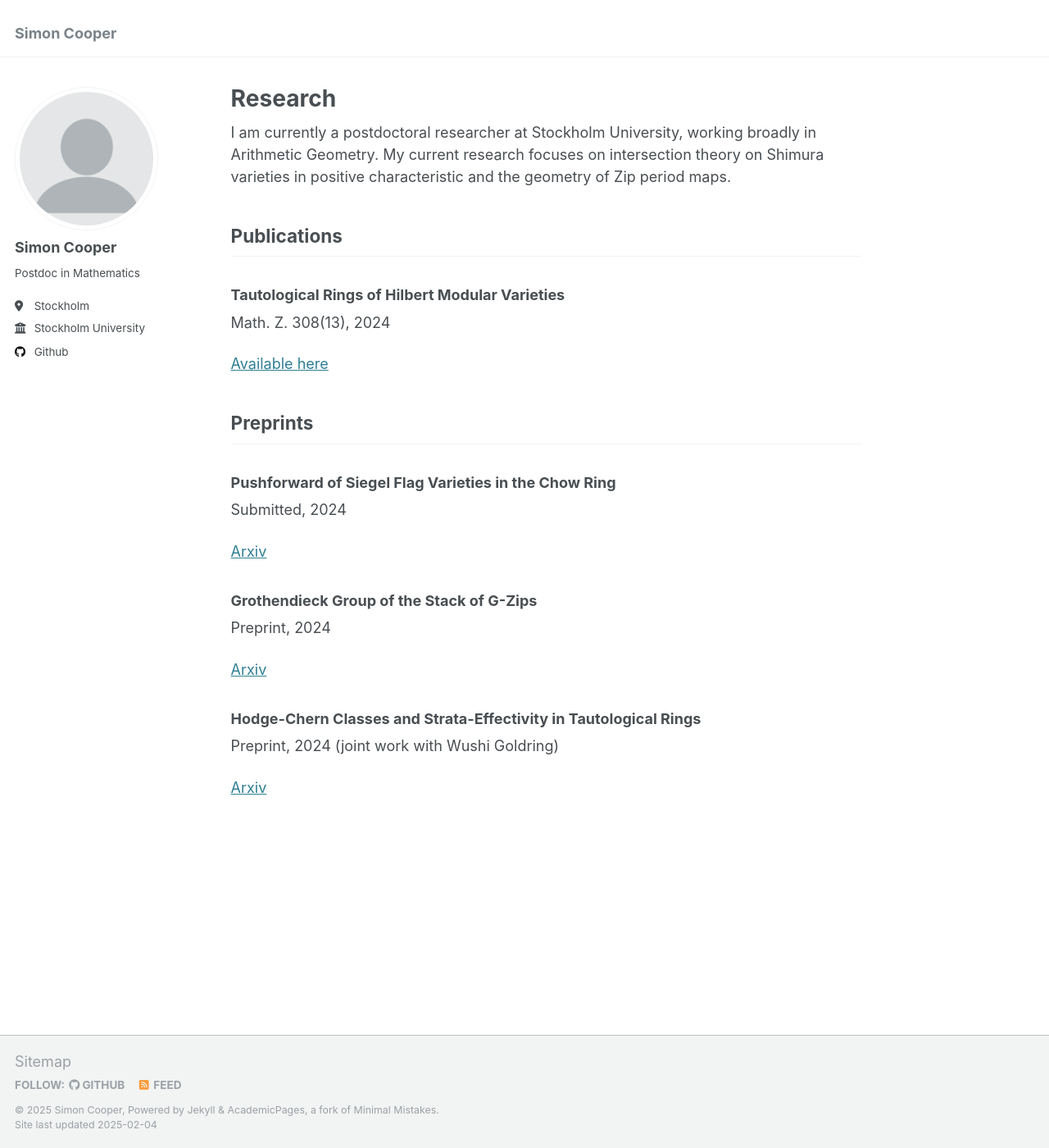
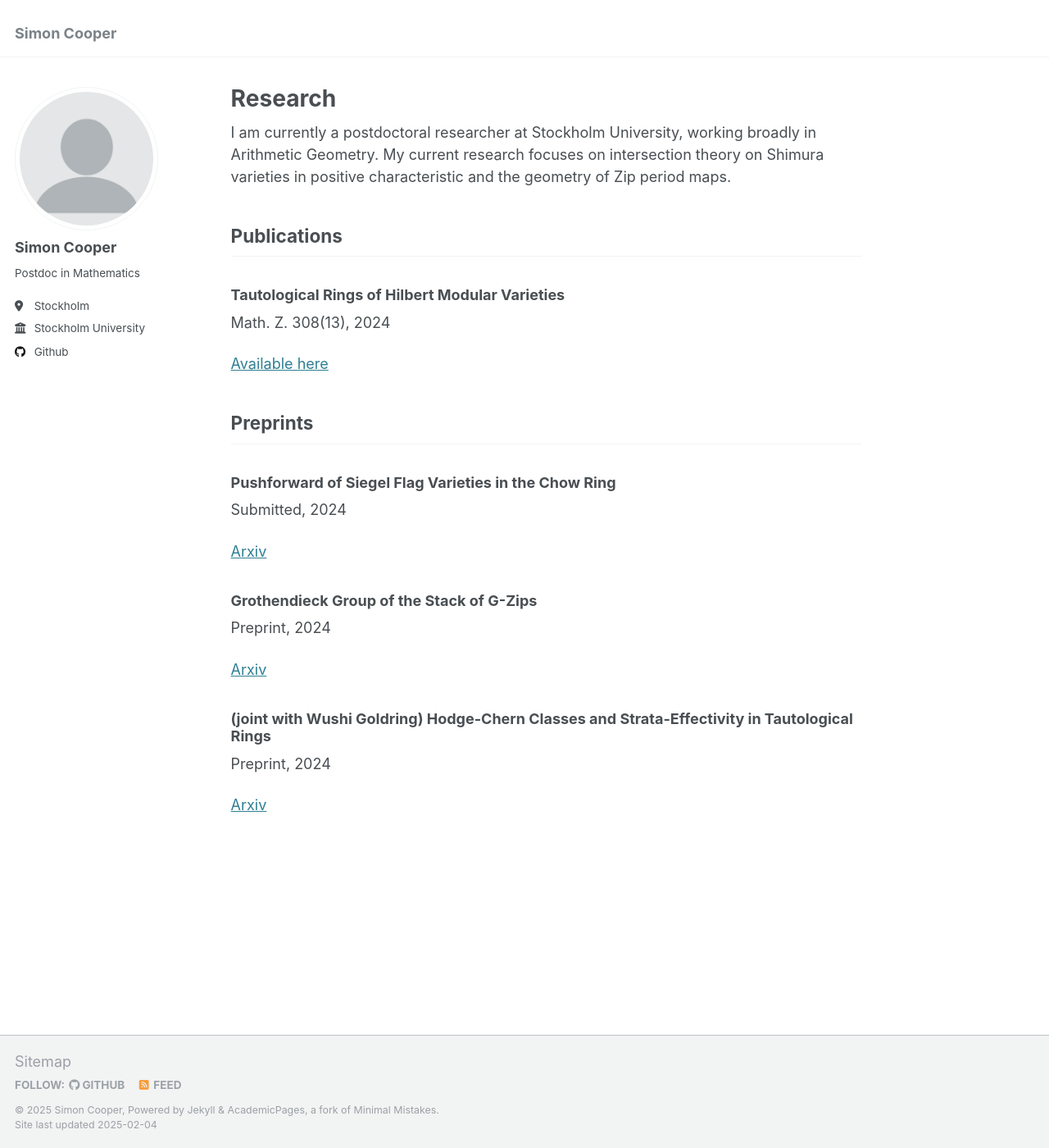
Before and after one commit to s-j-cooper/s-j-cooper.github.io, a Jekyll site: the page built from _pages/about.md, in a window 1280 px wide and 1400 px high. Shown: the whole window at 82% size. Built offline with Jekyll 4.4.1, drawn with Linux system fonts in a browser that asks for light colours.

Commit message:
Update about.md

```diff
--- a/_pages/about.md
+++ b/_pages/about.md
@@ -26,7 +26,7 @@ Preprint, 2024
 
 <a href="https://arxiv.org/abs/2410.01547v1">Arxiv</a>
 
-### Hodge-Chern Classes and Strata-Effectivity in Tautological Rings
-Preprint, 2024 (joint work with Wushi Goldring)
+### (joint with Wushi Goldring) Hodge-Chern Classes and Strata-Effectivity in Tautological Rings
+Preprint, 2024
 
 <a href="https://arxiv.org/abs/2404.05727">Arxiv</a>
```
